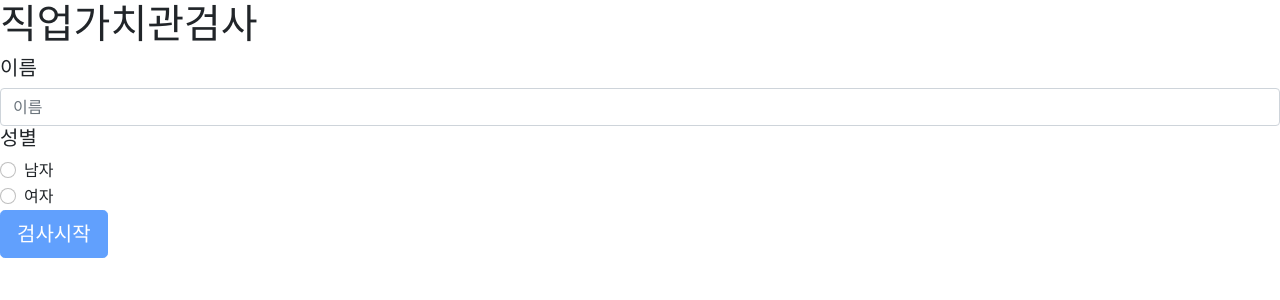
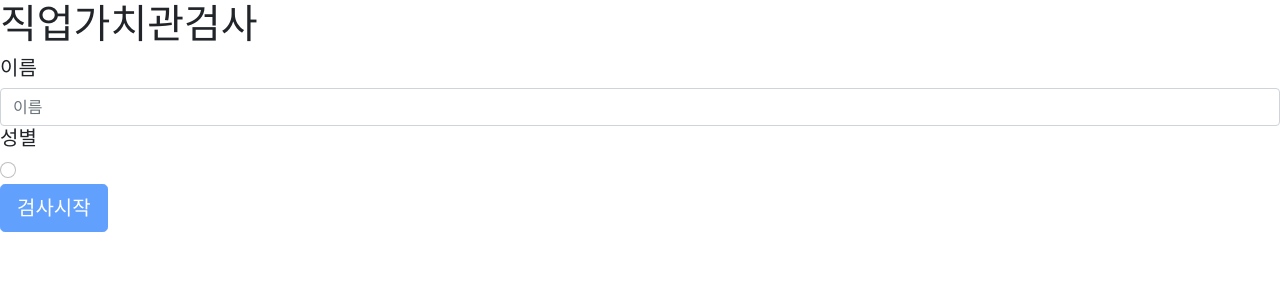
Before and after one commit to seochaeyeoni/job-psychological-test, a React (Create React App) app: page /#/ in a window 1280 px wide. Shown: the top 300 px of the page. Built offline with nearby package versions, Linux system fonts and the light colour scheme.

Commit message:
Refactor: RadioButton value 하나로. (모두 그룹인 것처럼 행동 중)

```diff
--- a/src/components/Question.js
+++ b/src/components/Question.js
@@ -4,7 +4,8 @@ const Question = ({ Question, value1, value2, onClick }) => {
     return (
         <div>
             <h2>{Question}</h2>
-            <RadioButton value1={value1} value2={value2} onChange={onClick} />
+            <RadioButton value={value1} onChange={onClick} />
+            <RadioButton value={value2} onChange={onClick} />
         </div>
     )
 }
--- a/src/components/RadioButton.js
+++ b/src/components/RadioButton.js
@@ -1,6 +1,6 @@
 import React from 'react';
 
-const RadioButton = ({value1, value2, onChange }) => {
+const RadioButton = ({value, onChange }) => {
   const radioChange = e => {
     onChange(e.target.value);
   };
@@ -8,7 +8,7 @@ const RadioButton = ({value1, value2, onChange }) => {
     <>
       <div className="form-check">
         <input
-          value={value1}
+          value={value}
           class="form-check-input"
           type="radio"
           name="flexRadioDefault"
@@ -16,22 +16,10 @@ const RadioButton = ({value1, value2, onChange }) => {
           onClick={radioChange}
         />
         <label class="form-check-label" for="flexRadioDefault1">
-          {value1}
+          {value}
         </label>
       </div>
-      <div class="form-check">
-        <input
-          value={value2}
-          class="form-check-input"
-          type="radio"
-          name="flexRadioDefault"
-          id="flexRadioDefault2"
-          onClick={radioChange}
-        />
-        <label class="form-check-label" for="flexRadioDefault2">
-          {value2}
-        </label>
-      </div>
+
     </>
   );
 };
```
